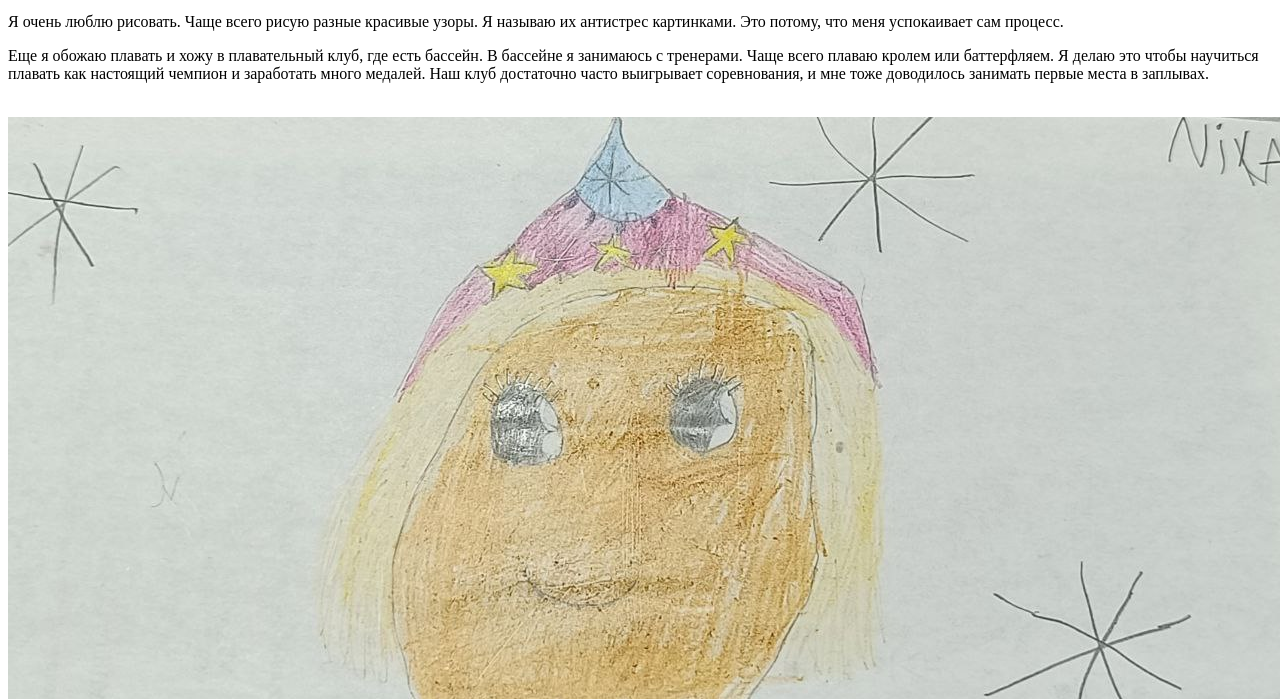
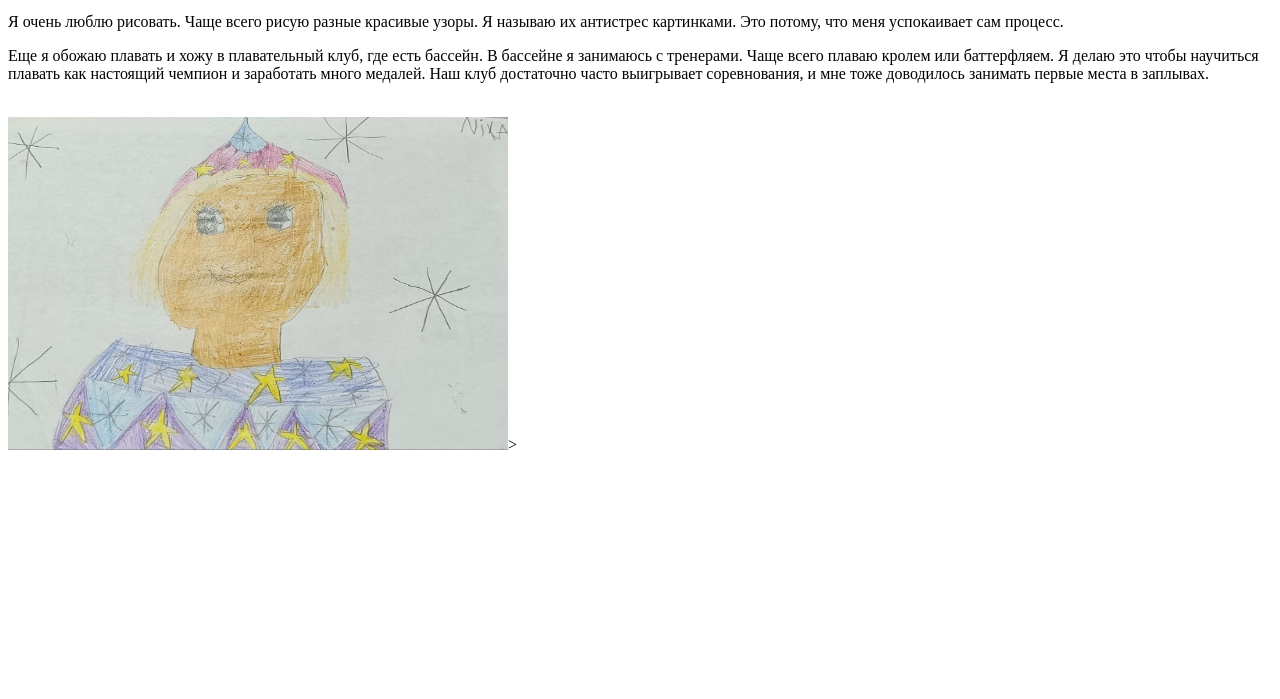
Before and after one commit to nika-siberian-sobol/nika-first-site, a plain HTML site: page index.html in a window 1280 px wide. Shown: the part 101-800 px from the top of the page. Drawn offline with Linux system fonts and the light colour scheme.

Commit message:
Update index.html

```diff
--- a/index.html
+++ b/index.html
@@ -10,7 +10,7 @@
 <p>Я очень люблю рисовать. Чаще всего рисую разные красивые узоры. Я называю их антистрес картинками. Это потому, что меня успокаивает сам процесс.</p>
 <p>Еще я обожаю плавать и хожу в плавательный клуб, где есть бассейн. В бассейне я занимаюсь с тренерами. Чаще всего плаваю кролем или баттерфляем. Я делаю это чтобы научиться плавать как настоящий чемпион и заработать много медалей. Наш клуб достаточно часто выигрывает соревнования, и мне тоже доводилось занимать первые места в заплывах.</p>
 <br>
-<img src="nika.jpg" alt="Автопортрет">
+<img src="nika.jpg" alt="Автопортрет" width="500" height="333">>
 
 </body>
 </html>
```
